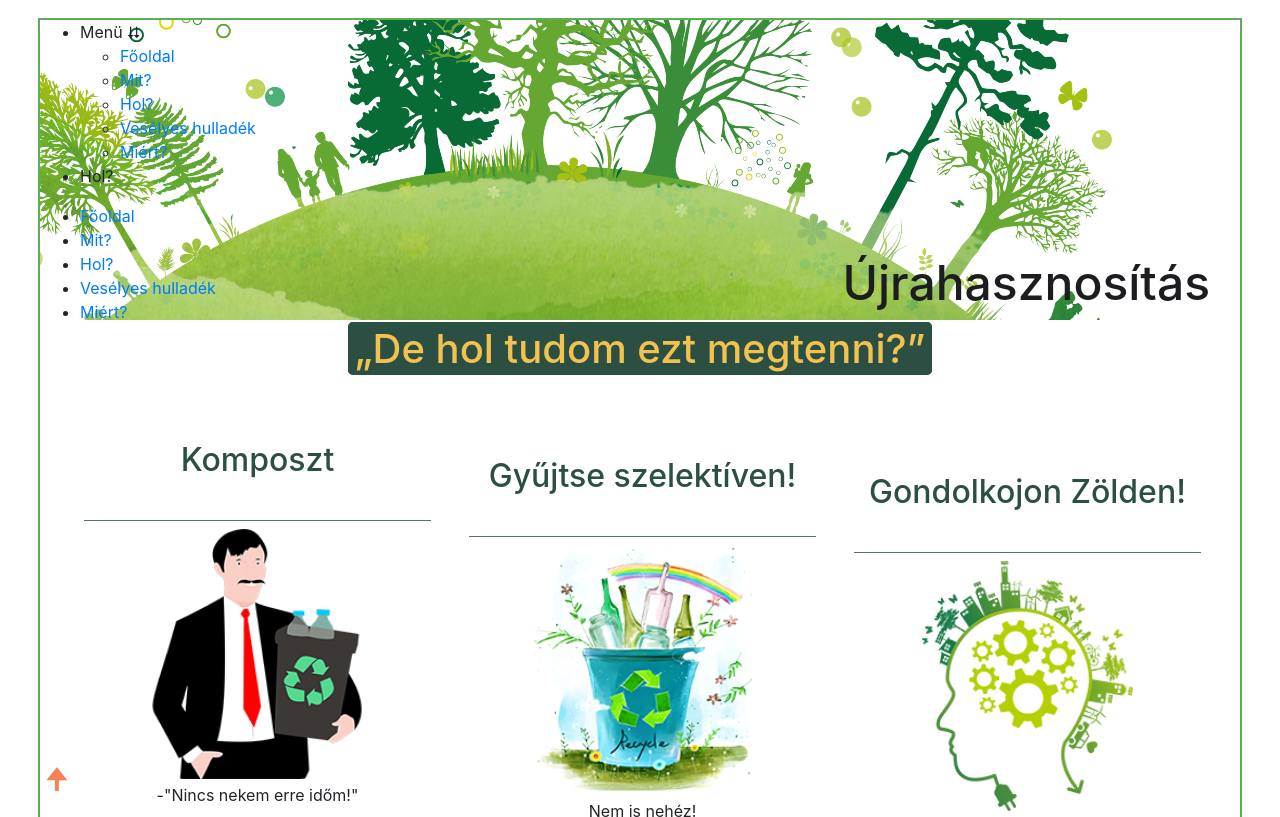
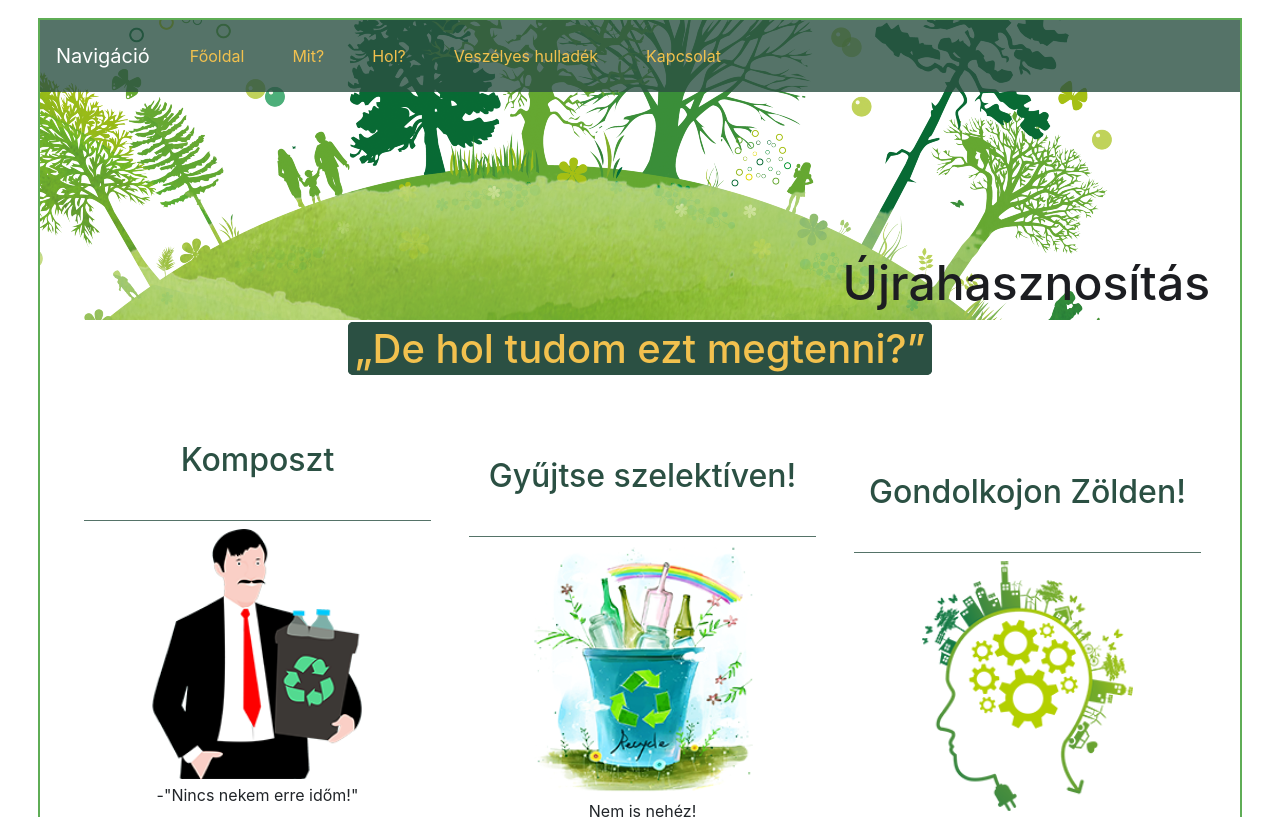
Before and after one commit to pfeihun/recycling, a plain HTML site: page where.html in a window 1280 px wide. Shown: the top 817 px of the page. Drawn offline with nearby package versions, Linux system fonts and the light colour scheme.

Commit message:
Navigation ready on this siten

```diff
--- a/where.html
+++ b/where.html
@@ -13,29 +13,32 @@
     <div class="wrapper">
         <header>
             <h1>Újrahasznosítás</h1>
-            <nav>
-                <!--kis Mneu 900px-ig-->
-               <ul class="small-menu">
-                   <li class="menu"> Menü ⮇
-                       <ul class="submenu">
-                           <li><a href="./index.html" aria-label="Főoldal"> Főoldal</a>
-                           <li><a href="./what.html" aria-label="Mit és hogyan?"> Mit?</a></li>
-                           <li><a href="./where.html" aria-label="Hol és miként?"> Hol?</a></li>
-                           <li><a href="./hazmat.html" aria-label="Veszélyes hulladék"> Vesélyes hulladék</a></li>
-                           <li><a href=""> Miért?</a></li>
-                       </ul>
-                   </li>
-                   <li class="site-name">Hol?</li>
-               </ul>
-               <!--Nagy Mneu 900px-tol-->
-               <ul class="big-menu">
-                   <li><a href="./index.html" aria-label="Főoldal"> Főoldal</a></li>
-                   <li><a href="./what.html" aria-label="Mit és hogyan?"> Mit?</a></li>
-                   <li><a href="./where.html" aria-label="Hol és miként?"> Hol?</a></li>
-                   <li><a href="./hazmat.html" aria-label="Veszélyes hulladék"> Vesélyes hulladék</a></li>
-                   <li><a href=""> Miért?</a></li>
-               </ul>
-           </nav>
+            <nav class="navbar navbar-expand-lg navbar-dark bg-green">
+                <a class="navbar-brand" href="#">Navigáció</a>
+                <button class="navbar-toggler" type="button" data-toggle="collapse" data-target="#navbarSupportedContent" aria-controls="navbarSupportedContent" aria-expanded="false" aria-label="Toggle navigation">
+                  <span class="navbar-toggler-icon"></span>
+                </button>
+
+                <div class="collapse navbar-collapse" id="navbarSupportedContent">
+                  <ul class="navbar-nav mr-auto">
+                    <li class="nav-item">
+                     <a class="nav-recycle" href="index.html" aria-label="Főoldal">Főoldal</a>
+                    </li>
+                    <li class="nav-item">
+                      <a class="nav-recycle" href="./what.html" aria-label="Mit és hogyan?" >Mit?</a>
+                    </li>
+                    <li class="nav-item active">
+                      <a class="nav-recycle" href="./where.html" aria-label="Hol és miként?">Hol?<span class="sr-only">(current)</span></a>
+                    </li>
+                    <li class="nav-item">
+                      <a class="nav-recycle" href="./hazmat.html" aria-label="Veszélyes hulladék">Veszélyes hulladék</a>
+                    </li>
+                    <li class="nav-item">
+                      <a class="nav-recycle" href="#" aria-label="kapcsolat">Kapcsolat</a>
+                    </li>
+                  </ul>
+                </div>
+              </nav>
         </header>
         <main>
             <h1><span> „De hol tudom ezt megtenni?”</span></h1>
@@ -84,8 +87,12 @@
                 <!--/Article wrapp-->
             </div>
              <!--/Main wrapp-->
-            <div class="sticky"><a href="#top" aria-label="Oldal tetejére">🠉</a></div>
-        </main>
+             <div class="sticky what-sticky"><a href="#top" aria-label="Oldal tetejére">
+                <svg width="1em" height="1em" viewBox="0 0 16 16" class="bi bi-arrow-bar-up" fill="currentColor" xmlns="http://www.w3.org/2000/svg">
+                    <path fill-rule="evenodd" d="M11.354 5.854a.5.5 0 0 0 0-.708l-3-3a.5.5 0 0 0-.708 0l-3 3a.5.5 0 1 0 .708.708L8 3.207l2.646 2.647a.5.5 0 0 0 .708 0z"/>
+                    <path fill-rule="evenodd" d="M8 10a.5.5 0 0 0 .5-.5V3a.5.5 0 0 0-1 0v6.5a.5.5 0 0 0 .5.5zm-4.8 1.6c0-.22.18-.4.4-.4h8.8a.4.4 0 0 1 0 .8H3.6a.4.4 0 0 1-.4-.4z"/>
+                  </svg>
+            </a></div>        </main>
         <footer>
            <span> &copy; Pfeiffer Zoltan 2020 </span>
             <p class="css-valide">
```
Also changed, not shown: hazmat.html (+32 -25 lines), index.html (+7 -2 lines), what.html (+31 -23 lines).
